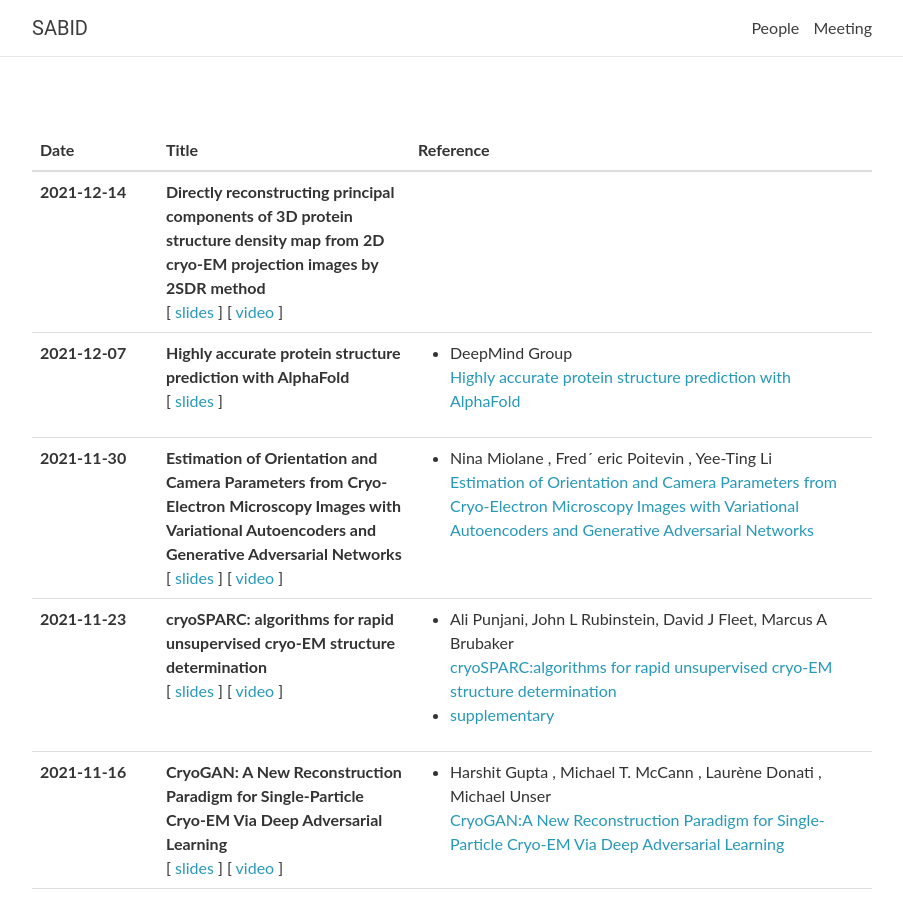
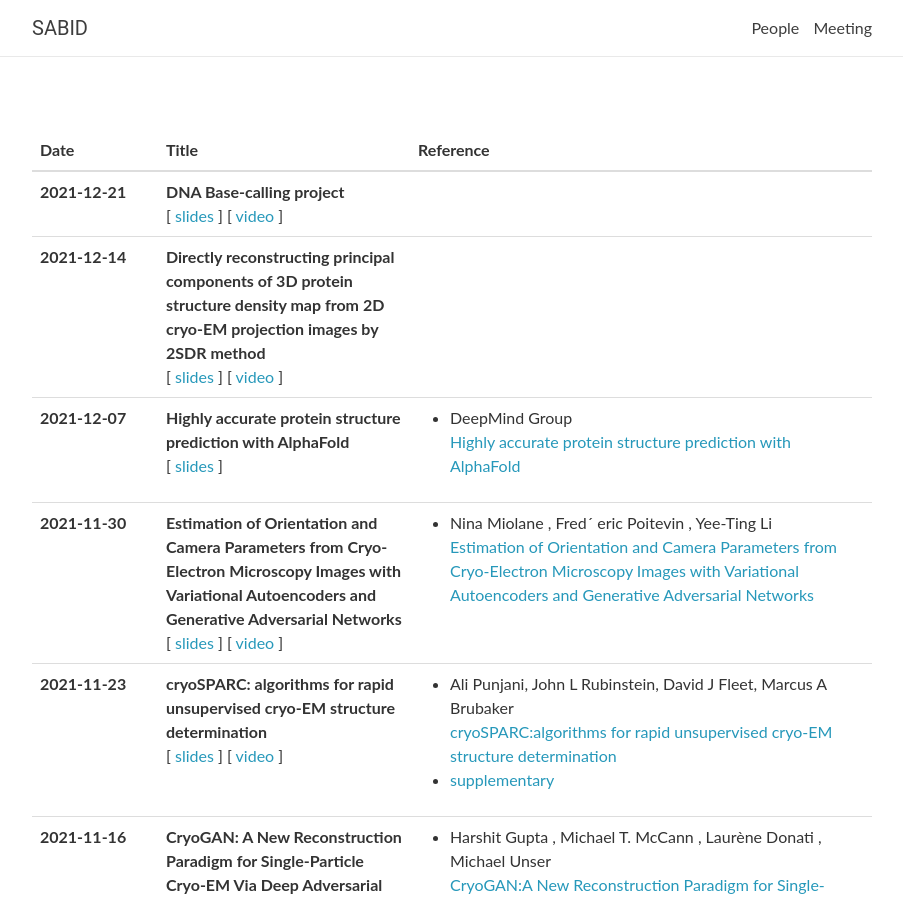
Before and after one commit to sabid-cryoem/sabid-cryoem.github.io, a Jekyll site: the page built from 4afcccebf7d457a13a4f8aeea0bbeef04fd86ee9/index.html, in a window 1280 px wide and 900 px high. Shown: the whole window, without its empty margins (188-1091 px from the left). Built offline with Jekyll 4.4.1, drawn with Linux system fonts in a browser that asks for light colours; nearby versions of some CDN libraries; comment, search, counter and statistics services are not loaded.

Commit message:
update meeting

```diff
--- a/_data/meeting.yml
+++ b/_data/meeting.yml
@@ -1,3 +1,11 @@
+- date: 2021-12-21
+  title: >
+    <strong>DNA Base-calling project</strong>
+  video: <a href="https://youtu.be/eQsjlnULIX8">video</a>
+  slides: <a href="/assets/slides/DNA base calling proj.pptx">slides</a>
+  notes:
+  readings:
+
 - date: 2021-12-14
   title: >
     <strong>Directly reconstructing principal components of 3D protein structure density map from 2D cryo-EM projection images by 2SDR method</strong>
```
Also changed, not shown: 1 other file.
